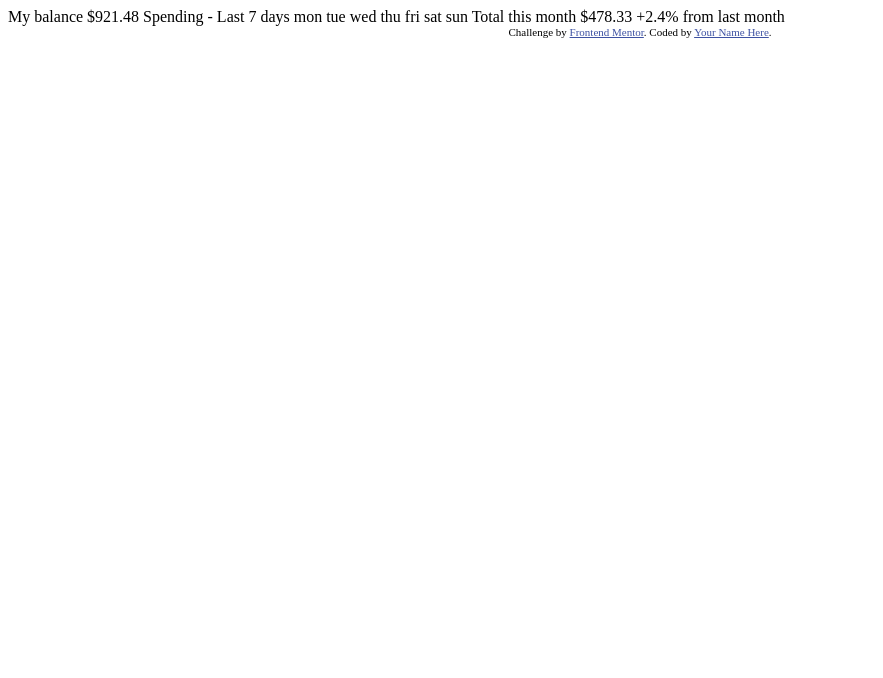
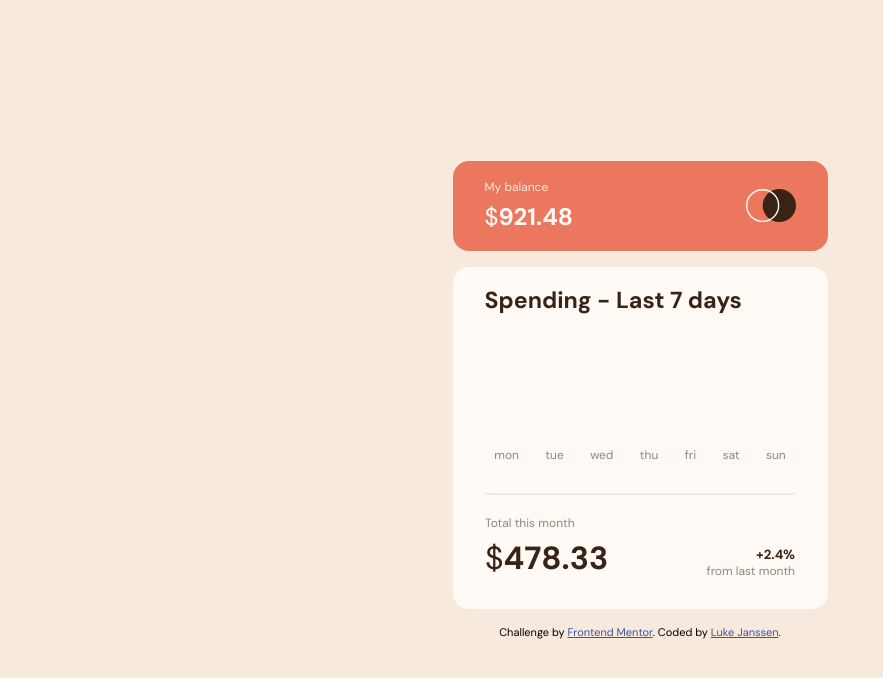
Before and after one commit to lukejans/expenses-chart-component, a plain HTML site: page index.html in a window 1280 px wide. Shown: the whole page, without its empty margins (0-883 px from the left). Drawn offline with Linux system fonts and the light colour scheme.

Commit message:
Layout Setup

```diff
--- a/index.html
+++ b/index.html
@@ -1,43 +1,85 @@
 <!DOCTYPE html>
 <html lang="en">
   <head>
-  <meta charset="UTF-8">
-  <meta name="viewport" content="width=device-width, initial-scale=1.0"> <!-- displays site properly based on user's device -->
-
-  <link rel="icon" type="image/png" sizes="32x32" href="./images/favicon-32x32.png">
-
+    <meta charset="UTF-8" />
+    <meta http-equiv="X-UA-Compatible" content="IE=edge" />
+    <meta name="viewport" content="width=device-width, initial-scale=1.0" />
+    <link
+      rel="icon"
+      type="image/png"
+      sizes="32x32"
+      href="./images/favicon-32x32.png" />
+    <link
+      rel="stylesheet"
+      href="https://fonts.googleapis.com/css?family=DM+Sans:400,700" />
+    <link rel="stylesheet" href="style.css" />
     <title>Frontend Mentor | Expenses chart component</title>
-
-  <!-- Feel free to remove these styles or customise in your own stylesheet 👍 -->
-  <style>
-    .attribution { font-size: 11px; text-align: center; }
-    .attribution a { color: hsl(228, 45%, 44%); }
-  </style>
   </head>
   <body>
+    <div class="wrapper">
+      <header class="bal-card">
+        <div>
+          <p class="my-bal">My balance</p>
+          <h1 class="bal"><span>$</span>921.48</h1>
+        </div>
+        <img
+          class="logo"
+          src="./images/logo.svg"
+          alt="Logo"
+          aria-hidden="true" />
+      </header>
 
-  My balance
-  $921.48
+      <main class="stats-card">
+        <h2 class="spending">Spending - Last 7 days</h2>
+        <div class="chart-container">
+          <div class="bar-container">
+            <div class="bar"></div>
+            <p class="day">mon</p>
+          </div>
+          <div class="bar-container">
+            <div class="bar"></div>
+            <p class="day">tue</p>
+          </div>
+          <div class="bar-container">
+            <div class="bar"></div>
+            <p class="day">wed</p>
+          </div>
+          <div class="bar-container">
+            <div class="bar"></div>
+            <p class="day">thu</p>
+          </div>
+          <div class="bar-container">
+            <div class="bar"></div>
+            <p class="day">fri</p>
+          </div>
+          <div class="bar-container">
+            <div class="bar"></div>
+            <p class="day">sat</p>
+          </div>
+          <div class="bar-container">
+            <div class="bar"></div>
+            <p class="day">sun</p>
+          </div>
+        </div>
 
-  Spending - Last 7 days
+        <section class="month">
+          <div class="month-left">
+            <p class="month-spent">Total this month</p>
+            <h1 class="spent"><span>$</span>478.33</h1>
+          </div>
+          <div class="month-right">
+            <h5 class="percent">+2.4%</h5>
+            <p class="month-percent">from last month</p>
+          </div>
+        </section>
+      </main>
 
-  mon
-  tue
-  wed
-  thu
-  fri
-  sat
-  sun
-
-  Total this month
-  $478.33
-
-  +2.4%
-  from last month
-
-  <div class="attribution">
-    Challenge by <a href="https://www.frontendmentor.io?ref=challenge" target="_blank">Frontend Mentor</a>.
-    Coded by <a href="#">Your Name Here</a>.
+      <footer class="attribution">
+        Challenge by
+        <a href="https://www.frontendmentor.io?ref=challenge" target="_blank"
+          >Frontend Mentor</a
+        >. Coded by <a href="https://github.com/lukejans">Luke Janssen</a>.
+      </footer>
     </div>
   </body>
 </html>
--- /dev/null
+++ b/style.css
@@ -0,0 +1,127 @@
+/* RESET */
+* {
+  margin: 0;
+  padding: 0;
+  box-sizing: border-box;
+}
+img {
+  display: block;
+}
+
+/* COLOR / FONTS */
+:root {
+  /* primary */
+  --soft-red: hsl(10, 79%, 65%);
+  --cyan: hsl(186, 34%, 60%);
+  /* neutral */
+  --dark-brown: hsl(25, 47%, 15%);
+  --medium-brown: hsl(28, 10%, 53%);
+  --cream: hsl(27, 66%, 92%);
+  --very-pale-orange: hsl(33, 100%, 98%);
+}
+body {
+  font-family: 'DM Sans', Calibri, sans-serif;
+  background-color: var(--cream);
+}
+
+/* LAYOUT */
+.wrapper {
+  display: flex;
+  flex-direction: column;
+  justify-content: center;
+  align-items: center;
+  min-height: 100vh;
+  min-width: 375px;
+  gap: 1rem;
+}
+/* balance card */
+.bal-card {
+  display: flex;
+  justify-content: space-between;
+  align-items: center;
+  width: 375px;
+  padding: 1.15rem 2rem;
+  border-radius: 1rem;
+  color: var(--very-pale-orange);
+  background-color: var(--soft-red);
+}
+.my-bal {
+  font-size: 0.75rem;
+  font-weight: 400;
+  color: var(--cream);
+}
+.spent,
+.bal {
+  font-weight: 700;
+  margin-top: 6px;
+}
+.bal {
+  font-size: 1.5rem;
+}
+.spent {
+  font-size: 2rem;
+}
+.spent span,
+.bal span {
+  font-weight: 400;
+}
+.logo {
+  max-width: 50px;
+  max-height: 50px;
+}
+/* statistics card */
+.stats-card {
+  display: flex;
+  flex-direction: column;
+  justify-content: space-between;
+  align-items: center;
+  width: 375px;
+  padding: 1.15rem 2rem;
+  border-radius: 1rem;
+  color: var(--dark-brown);
+  background-color: var(--very-pale-orange);
+}
+.spending {
+  align-self: flex-start;
+  font-size: 1.45rem;
+}
+.chart-container {
+  display: flex;
+  justify-content: center;
+  align-items: flex-end;
+  width: 310px;
+  height: 180px;
+  gap: 1.65rem;
+  padding-bottom: 30px;
+  border-bottom: 2px solid var(--cream);
+}
+.month-spent,
+.month-percent,
+.day {
+  font-size: 0.75rem;
+  color: var(--medium-brown);
+}
+.month {
+  display: flex;
+  align-items: flex-end;
+  justify-content: space-between;
+  gap: 4.5rem;
+  margin: 1.25rem 0 0.75rem 0;
+  width: 310px;
+}
+.month-right {
+  display: flex;
+  flex-direction: column;
+  align-items: flex-end;
+}
+
+/* CARDS */
+
+/* FOOTER */
+.attribution {
+  font-size: 11px;
+  text-align: center;
+}
+.attribution a {
+  color: hsl(228, 45%, 44%);
+}
```
Also changed, not shown: 1 other file. Lines whose indentation alone changed are shown as unchanged.
